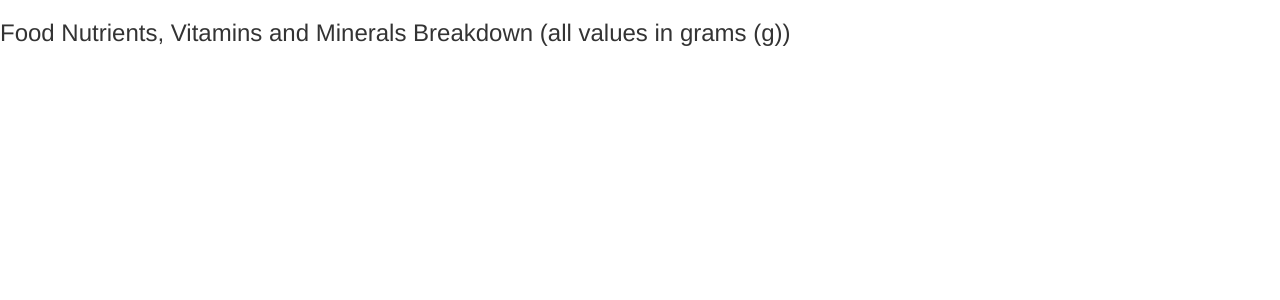
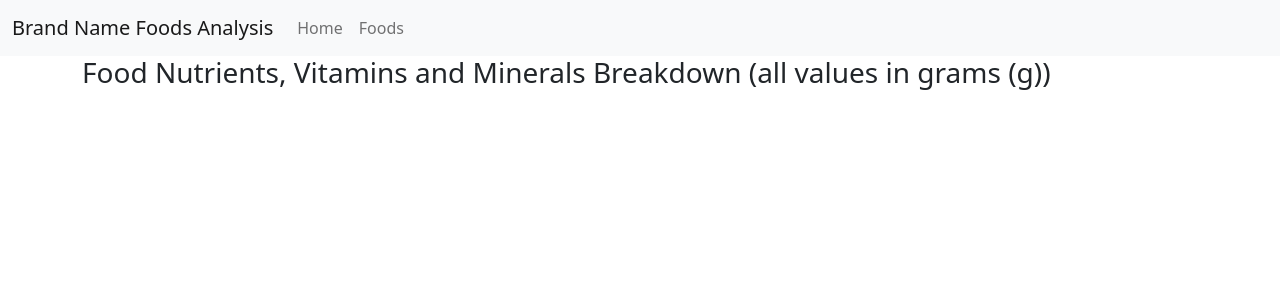
Before and after one commit to reginesgit/Nutritional-Analysis-of-USDA-Foods, a Flask app: page /foodNutrients/1 in a window 1280 px wide. Shown: the top 300 px of the page. Run offline with Flask 2, Linux system fonts and the light colour scheme; data that the repository does not hold is empty; some libraries are stand-ins or nearby versions.

Commit message:
Added NavBar and Search Input field, FIXED homepage, updated bootstrap and HTML

```diff
--- a/app.py
+++ b/app.py
@@ -1,4 +1,4 @@
-from flask import Flask, render_template, redirect, url_for, jsonify
+from flask import Flask, render_template, redirect, url_for, jsonify, request
 from flask_pymongo import PyMongo
 from bson import json_util, ObjectId
 import get_foods
@@ -21,17 +21,18 @@ class JSONEncoder(json.JSONEncoder):
 @app.route("/")
 def home():
 
+    return render_template("index.html")
+
+# Route to render index.html template using data from Mongo
+@app.route("/home_data")
+def home_data():
+
     site_data = [doc for doc in collection.find()]
 
     json_data = JSONEncoder().encode(site_data)
 
     return json_data
 
-# Route to render index.html template using data from Mongo
-@app.route("/index")
-def index():
-
-    return render_template("index.html")
 
 
 @app.route("/table")
@@ -43,17 +44,32 @@ def foodNutrients(fdcId):
     return render_template("foodNutrients.html", fdcId=fdcId)
 
 # Route that will trigger the scrape function
-@app.route("/get")
+@app.route("/get", methods=["GET", "POST"])
 def get():
 
-    # Run the scrape function
-    foods_data = get_foods.get_data()
+    if request.method == "POST":
 
-    # Update the Mongo database using update and upsert=True
-    collection.update({}, foods_data, upsert=True)
+        food = request.form["food"]
 
-    # Redirect back to home page
-    return redirect("/")
+         # Run the scrape function
+        foods_data = get_foods.get_data(food)
+
+        # Update the Mongo database using update and upsert=True
+        collection.update({}, foods_data, upsert=True)
+
+        # Redirect back to home page
+        return redirect("/table")
+
+    else:
+
+        # Run the scrape function
+        foods_data = get_foods.get_data("Cheese")
+
+        # Update the Mongo database using update and upsert=True
+        collection.update({}, foods_data, upsert=True)
+
+        # Redirect back to home page
+        return redirect("/")
 
 
 if __name__ == "__main__":
--- a/get_foods.py
+++ b/get_foods.py
@@ -2,9 +2,10 @@ import requests
 from config import API_KEY
 # from flask import jsonify
 
-def get_data():
+def get_data(query):
 
-    query = "Milk"
+    # query = "Bread"
+    print(query)
 
     url = "https://api.nal.usda.gov/fdc/v1/foods/search?"
 
--- a/static/js/foodNutrients.js
+++ b/static/js/foodNutrients.js
@@ -1,4 +1,4 @@
-d3.json('/').then(function(data){
+d3.json('/home_data').then(function(data){
     console.log(data);
     console.log(data[0].foods[0].foodNutrients[0].nutrientName)
     console.log(fdcId)
--- a/static/js/table.js
+++ b/static/js/table.js
@@ -1,6 +1,6 @@
 var tbody = d3.select("tbody");
 
-d3.json('/').then(function(data){
+d3.json('/home_data').then(function(data){
     console.log(data);
     console.log(data[0].foods[0].foodNutrients[0].nutrientName)
 
--- a/templates/foodNutrients.html
+++ b/templates/foodNutrients.html
@@ -2,10 +2,12 @@
 <html>
     <head>
       <title>Food Composition</title>
-        <link
-        rel="stylesheet"
-        href="https://maxcdn.bootstrapcdn.com/bootstrap/3.3.7/css/bootstrap.min.css"
-      />
+
+
+      <link href="https://cdn.jsdelivr.net/npm/bootstrap@5.0.0/dist/css/bootstrap.min.css" rel="stylesheet" integrity="sha384-wEmeIV1mKuiNpC+IOBjI7aAzPcEZeedi5yW5f2yOq55WWLwNGmvvx4Um1vskeMj0" crossorigin="anonymous">
+      <script src="https://cdn.jsdelivr.net/npm/bootstrap@5.0.0/dist/js/bootstrap.bundle.min.js" integrity="sha384-p34f1UUtsS3wqzfto5wAAmdvj+osOnFyQFpp4Ua3gs/ZVWx6oOypYoCJhGGScy+8" crossorigin="anonymous"></script>
+
+
       <!-- Leaflet CSS -->
       <link rel="stylesheet" href="https://unpkg.com/leaflet@1.6.0/dist/leaflet.css"
       integrity="sha512-xwE/Az9zrjBIphAcBb3F6JVqxf46+CDLwfLMHloNu6KEQCAWi6HcDUbeOfBIptF7tcCzusKFjFw2yuvEpDL9wQ=="
@@ -18,9 +20,31 @@
     </head>
 
     <body>
+
+      <nav class="navbar navbar-expand-lg navbar-light bg-light">
+        <div class="container-fluid">
+          <a class="navbar-brand" href="#">Brand Name Foods Analysis</a>
+          <button class="navbar-toggler" type="button" data-bs-toggle="collapse" data-bs-target="#navbarSupportedContent" aria-controls="navbarSupportedContent" aria-expanded="false" aria-label="Toggle navigation">
+            <span class="navbar-toggler-icon"></span>
+          </button>
+          <div class="collapse navbar-collapse" id="navbarSupportedContent">
+            <ul class="navbar-nav me-auto mb-2 mb-lg-0">
+              <li class="nav-item">
+                <a class="nav-link" href="/">Home</a>
+              </li>
+              <li class="nav-item">
+                <a class="nav-link" href="/table">Foods</a>
+              </li>
+            </ul>
+          </div>
+        </div>
+      </nav>
+
+      <div class ="container">
         <h3>Food Nutrients, Vitamins and Minerals Breakdown (all values in grams (g))</h3>
         <div id="plotBar"></div>
         <div id="plotPie"></div>
+      </div>
 
       <!-- Leaflet JS -->
       <script src="https://unpkg.com/leaflet@1.6.0/dist/leaflet.js"
```
Also changed, not shown: documentationOutline.txt (+2 -8 lines), templates/index.html (+24 -5 lines), templates/table.html (+37 -5 lines), misc/AppPicture-NavBar-SearchMenu.png (added), misc/CodeSnippet-NavBar.png (added).
